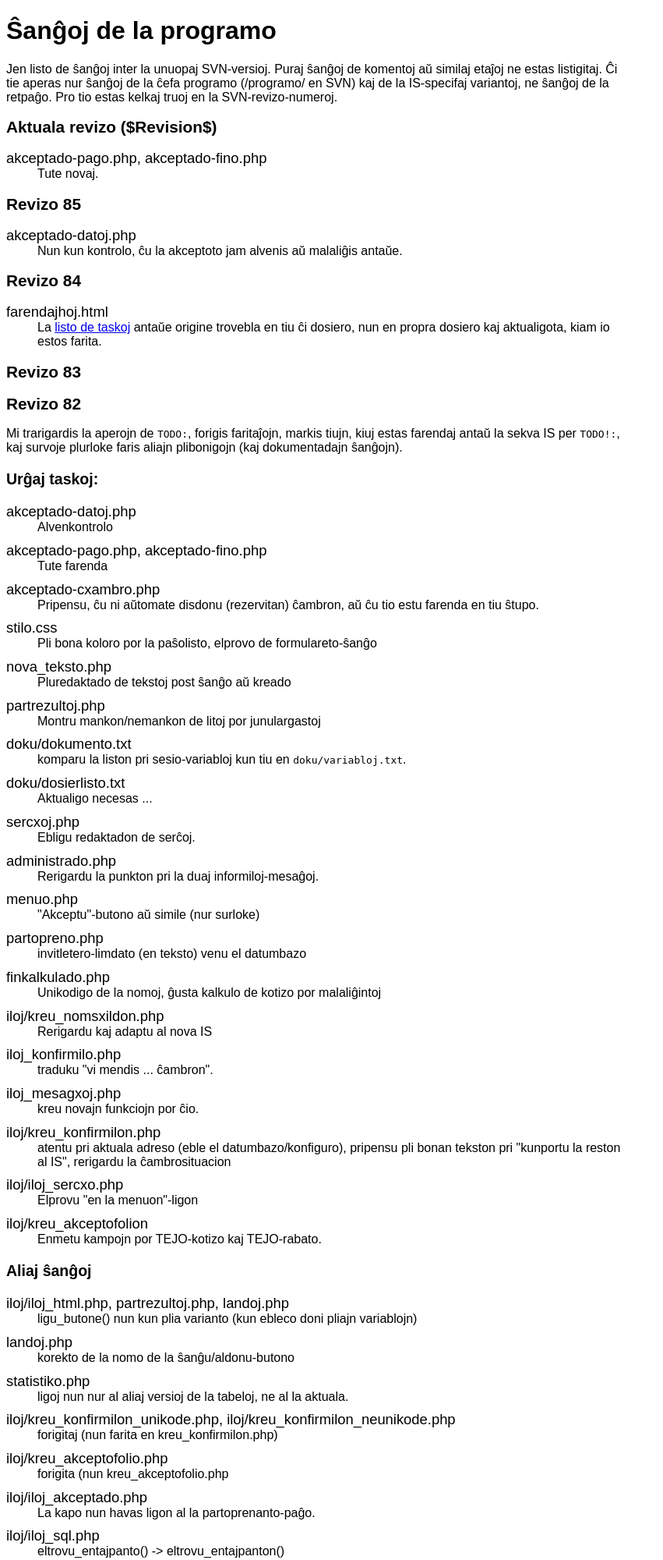
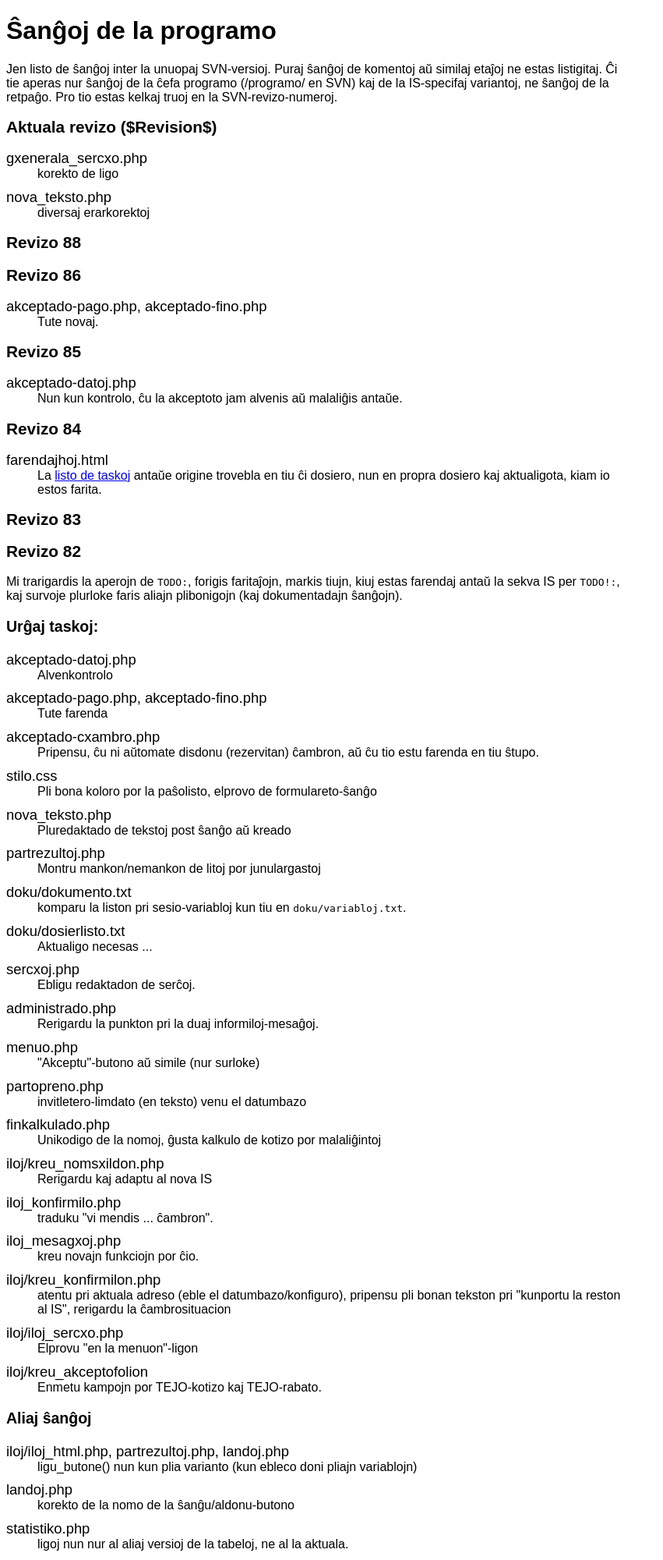
Before and after one commit to ePaul/aligilo, a PHP site: page /doku/shanghoj.html in a window 1280 px wide. Shown: the top 2000 px of the page at 78% size, without its empty margins (0-851 px from the left). Run offline with PHP 8.4, Linux system fonts and the light colour scheme.

Commit message:
kelkaj korektoj
git-svn-id: svn+ssh://svn.berlios.de/svnroot/repos/aligilo/programo@89 d42f5885-3628-0410-ad0c-d9650607aecb

```diff
--- a/doku/shanghoj.html
+++ b/doku/shanghoj.html
@@ -28,6 +28,16 @@ estas kelkaj truoj en la SVN-revizo-numeroj.
 </p>
 
 <h2> Aktuala revizo ($Revision$) </h2>
+
+<dl>
+<dt>gxenerala_sercxo.php</dt>
+<dd>korekto de ligo</dt>
+<dt>nova_teksto.php</dt>
+<dd>diversaj erarkorektoj</dd>
+</dl>
+
+<h2>Revizo 88</h2>
+<h2>Revizo 86</h2>
 
 <dl>
 <dt>akceptado-pago.php, akceptado-fino.php</dt>
```
Also changed, not shown: gxenerala_sercxo.php (+11 -5 lines), nova_teksto.php (+8 -4 lines).
